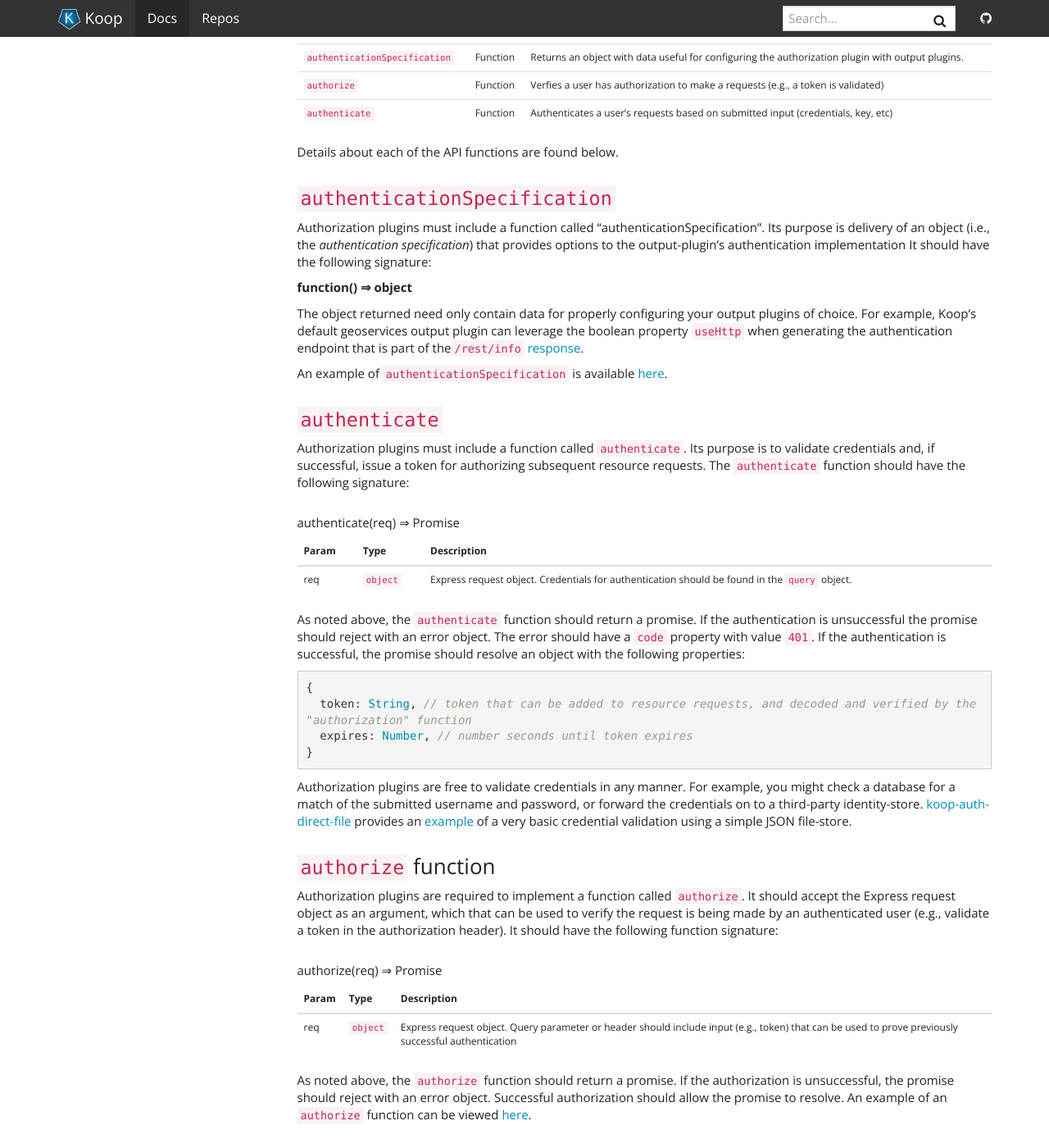
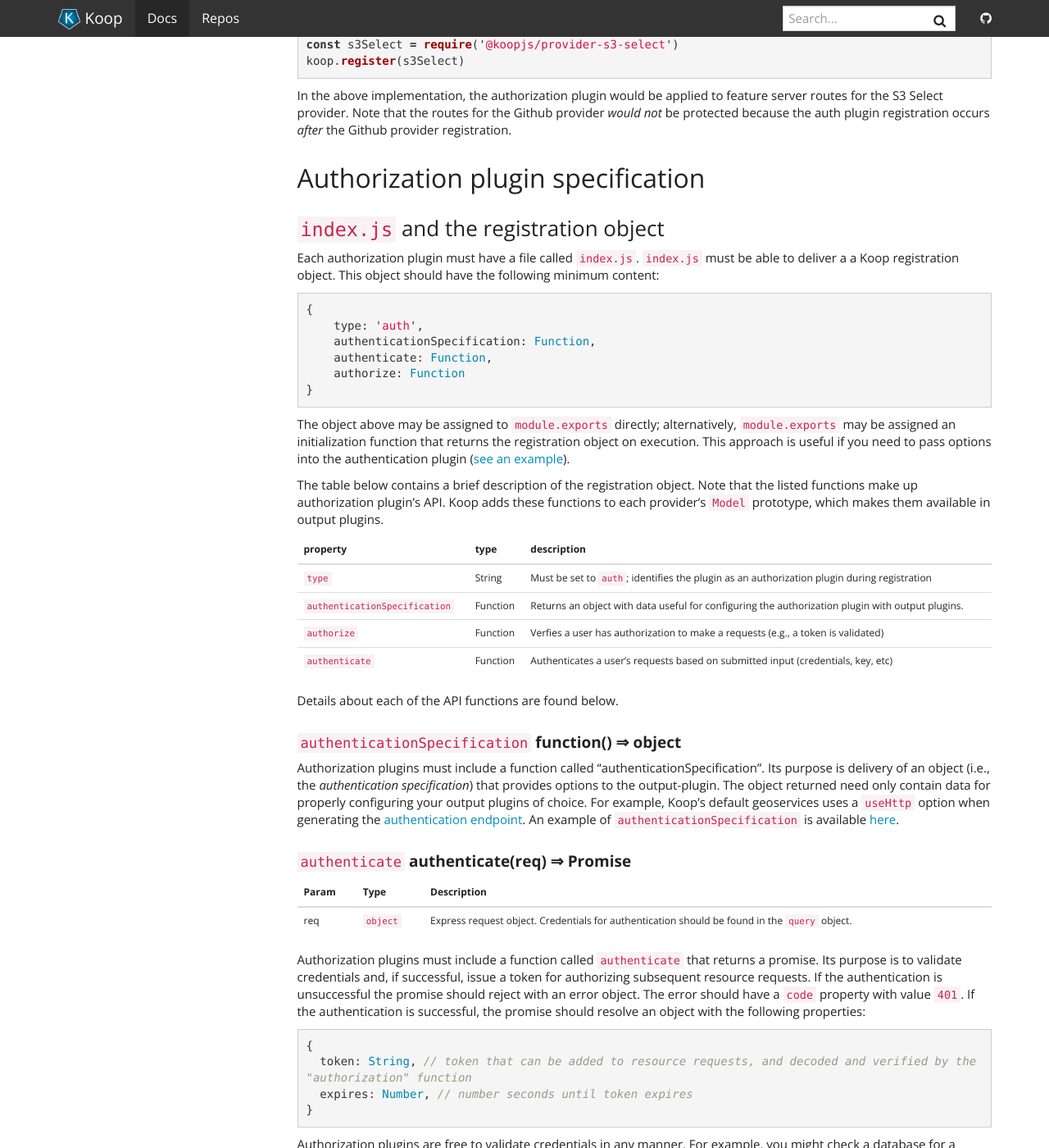
Before and after one commit to koopjs/koopjs.github.io, a Jekyll site: the page built from _docs/usage/authorization.md, in a window 1280 px wide and 1400 px high, scrolled down 938 px. Shown: the whole window at 82% size. Built offline with Jekyll 4.4.1, drawn with Linux system fonts in a browser that asks for light colours; nearby versions of some CDN libraries; some of the changed text lies outside the part shown.

Commit message:
Put usage first.

````diff
--- a/_docs/usage/authorization.md
+++ b/_docs/usage/authorization.md
@@ -14,75 +14,6 @@ Authorization plugins add a security layer to Koop. There are few important fact
 * Authoriztion plugins should be registered _after_ output-services plugins and _before_ providers.  Any providers registered before an authorization plugin will not have its plugin routes secured.
 
 Dive into the docs below or check out an existing auth [plugin](https://github.com/koopjs/koop-auth-direct-file) as well as its interface in Koop's default [geoservices output plugin](https://github.com/koopjs/koop-output-geoservices/blob/master/index.js).
-
-## index.js and the registration object
-
-Each authorization plugin must have a file called `index.js`.  `index.js` must be able to deliver a a Koop registration object.  This object should have the following minimum content:
-
-```js
-{
-    type: 'auth',
-    authenticationSpecification: Function,
-    authenticate: Function,
-    authorize: Function
-}
-```
-
-The object above may be assigned to `module.exports` directly; alternatively, `module.exports` may be assigned an initialization function that returns the registration object on execution.  This approach is useful if you need to pass options into the authentication plugin ([see an example](https://github.com/koopjs/koop-auth-direct-file/blob/master/src/index.js#L10-L17)).
-
-The table below contains a brief description of the registration object. Note that the listed functions make up authorization plugin's API. Koop adds these functions to each provider's `Model` prototype, which makes them available in output plugins.
-
-| property | type | description |
-| --- | --- | --- |
-|`type`| String | Must be set to `auth`; identifies the plugin as an authorization plugin during registration |
-|`authenticationSpecification`| Function | Returns an object with data useful for configuring the authorization plugin with output plugins.|
-|`authorize`| Function | Verfies a user has authorization to make a requests (e.g., a token is validated) |
-|`authenticate`|Function| Authenticates a user's requests based on submitted input (credentials, key, etc)|
-
-Details about each of the API functions are found below.
-
-### `authenticationSpecification`
-
-Authorization plugins must include a function called "authenticationSpecification".  Its purpose is delivery of an object (i.e., the _authentication specification_) that provides options to the output-plugin's authentication implementation It should have the following signature:
-
-**function() ⇒ object**
-
-The object returned need only contain data for properly configuring your output plugins of choice. For example, Koop's default geoservices output plugin can leverage the boolean property `useHttp` when generating the authentication endpoint that is part of the[`/rest/info` response](https://github.com/koopjs/koop-output-geoservices/blob/master/index.js#L54).
-
-An example of `authenticationSpecification` is available [here](https://github.com/koopjs/koop-auth-direct-file/blob/master/src/index.js#L44-L56).
-
-### `authenticate`
-
-Authorization plugins must include a function called `authenticate`.  Its purpose is to validate credentials and, if successful, issue a token for authorizing subsequent resource requests.  The `authenticate` function should have the following signature:
-
-##### authenticate(req) ⇒ Promise
-
-| Param | Type | Description |
-| --- | --- | --- |
-| req | <code>object</code> | Express request object. Credentials for authentication should be found in the `query` object. |
-
-As noted above, the `authenticate` function should return a promise. If the authentication is unsuccessful the promise should reject with an error object.  The error should have a `code` property with value `401`. If the authentication is successful, the promise should resolve an object with the following properties:
-
-```js
-{
-  token: String, // token that can be added to resource requests, and decoded and verified by the "authorization" function
-  expires: Number, // number seconds until token expires
-}
-```
-
-Authorization plugins are free to validate credentials in any manner.  For example, you might check a database for a match of the submitted username and password, or forward the credentials on to a third-party identity-store. [koop-auth-direct-file](https://github.com/koopjs/koop-auth-direct-file) provides an [example](https://github.com/koopjs/koop-auth-direct-file/blob/master/src/index.js#L59-L88) of a very basic credential validation using a simple JSON file-store.
-
-### `authorize` function
-
-Authorization plugins are required to implement a function called `authorize`.  It should accept the Express request object as an argument, which that can be used to verify the request is being made by an authenticated user (e.g., validate a token in the authorization header).  It should have the following function signature:
-
-##### authorize(req) ⇒ Promise
-
-| Param | Type | Description |
-| --- | --- | --- |
-| req | <code>object</code> | Express request object. Query parameter or header should include input (e.g., token) that can be used to prove previously successful authentication |
-
-As noted above, the `authorize` function should return a promise. If the authorization is unsuccessful, the promise should reject with an error object.  Successful authorization should allow the promise to resolve. An example of an `authorize` function can be viewed [here](https://github.com/koopjs/koop-auth-direct-file/blob/master/src/index.js#L90-L108).
 
 ### Usage
 
@@ -112,3 +43,60 @@ koop.register(s3Select)
 ```
 
 In the above implementation, the authorization plugin would be applied to feature server routes for the S3 Select provider. Note that the routes for the Github provider _would not_ be protected because the auth plugin registration occurs _after_ the Github provider registration.
+
+## Authorization plugin specification
+
+### `index.js` and the registration object
+
+Each authorization plugin must have a file called `index.js`.  `index.js` must be able to deliver a a Koop registration object.  This object should have the following minimum content:
+
+```js
+{
+    type: 'auth',
+    authenticationSpecification: Function,
+    authenticate: Function,
+    authorize: Function
+}
+```
+
+The object above may be assigned to `module.exports` directly; alternatively, `module.exports` may be assigned an initialization function that returns the registration object on execution.  This approach is useful if you need to pass options into the authentication plugin ([see an example](https://github.com/koopjs/koop-auth-direct-file/blob/master/src/index.js#L10-L17)).
+
+The table below contains a brief description of the registration object. Note that the listed functions make up authorization plugin's API. Koop adds these functions to each provider's `Model` prototype, which makes them available in output plugins.
+
+| property | type | description |
+| --- | --- | --- |
+|`type`| String | Must be set to `auth`; identifies the plugin as an authorization plugin during registration |
+|`authenticationSpecification`| Function | Returns an object with data useful for configuring the authorization plugin with output plugins.|
+|`authorize`| Function | Verfies a user has authorization to make a requests (e.g., a token is validated) |
+|`authenticate`|Function| Authenticates a user's requests based on submitted input (credentials, key, etc)|
+
+Details about each of the API functions are found below.
+
+#### `authenticationSpecification` **function() ⇒ object**
+
+Authorization plugins must include a function called "authenticationSpecification".  Its purpose is delivery of an object (i.e., the _authentication specification_) that provides options to the output-plugin. The object returned need only contain data for properly configuring your output plugins of choice. For example, Koop's default geoservices uses a `useHttp` option when generating the [authentication endpoint](https://github.com/koopjs/koop-output-geoservices/blob/master/index.js#L54). An example of `authenticationSpecification` is available [here](https://github.com/koopjs/koop-auth-direct-file/blob/master/src/index.js#L44-L56).
+
+#### `authenticate` **authenticate(req) ⇒ Promise**
+
+| Param | Type | Description |
+| --- | --- | --- |
+| req | <code>object</code> | Express request object. Credentials for authentication should be found in the `query` object. |
+
+Authorization plugins must include a function called `authenticate` that returns a promise.  Its purpose is to validate credentials and, if successful, issue a token for authorizing subsequent resource requests. If the authentication is unsuccessful the promise should reject with an error object.  The error should have a `code` property with value `401`. If the authentication is successful, the promise should resolve an object with the following properties:
+
+```js
+{
+  token: String, // token that can be added to resource requests, and decoded and verified by the "authorization" function
+  expires: Number, // number seconds until token expires
+}
+```
+
+Authorization plugins are free to validate credentials in any manner.  For example, you might check a database for a match of the submitted username and password, or forward the credentials on to a third-party identity-store. [koop-auth-direct-file](https://github.com/koopjs/koop-auth-direct-file) provides an [example](https://github.com/koopjs/koop-auth-direct-file/blob/master/src/index.js#L59-L88) of a very basic credential validation using a simple JSON file-store.
+
+#### `authorize` function **authorize(req) ⇒ Promise**
+
+| Param | Type | Description |
+| --- | --- | --- |
+| req | <code>object</code> | Express request object. Query parameter or header should include input (e.g., token) that can be used to prove previously successful authentication |
+
+Authorization plugins are required to implement a function called `authorize`.  It should accept the Express request object as an argument, which that can be used to verify the request is being made by an authenticated user (e.g., validate a token in the authorization header). If the authorization is unsuccessful, the promise should reject with an error object.  Successful authorization should allow the promise to resolve. An example of an `authorize` function can be viewed [here](https://github.com/koopjs/koop-auth-direct-file/blob/master/src/index.js#L90-L108).
````
